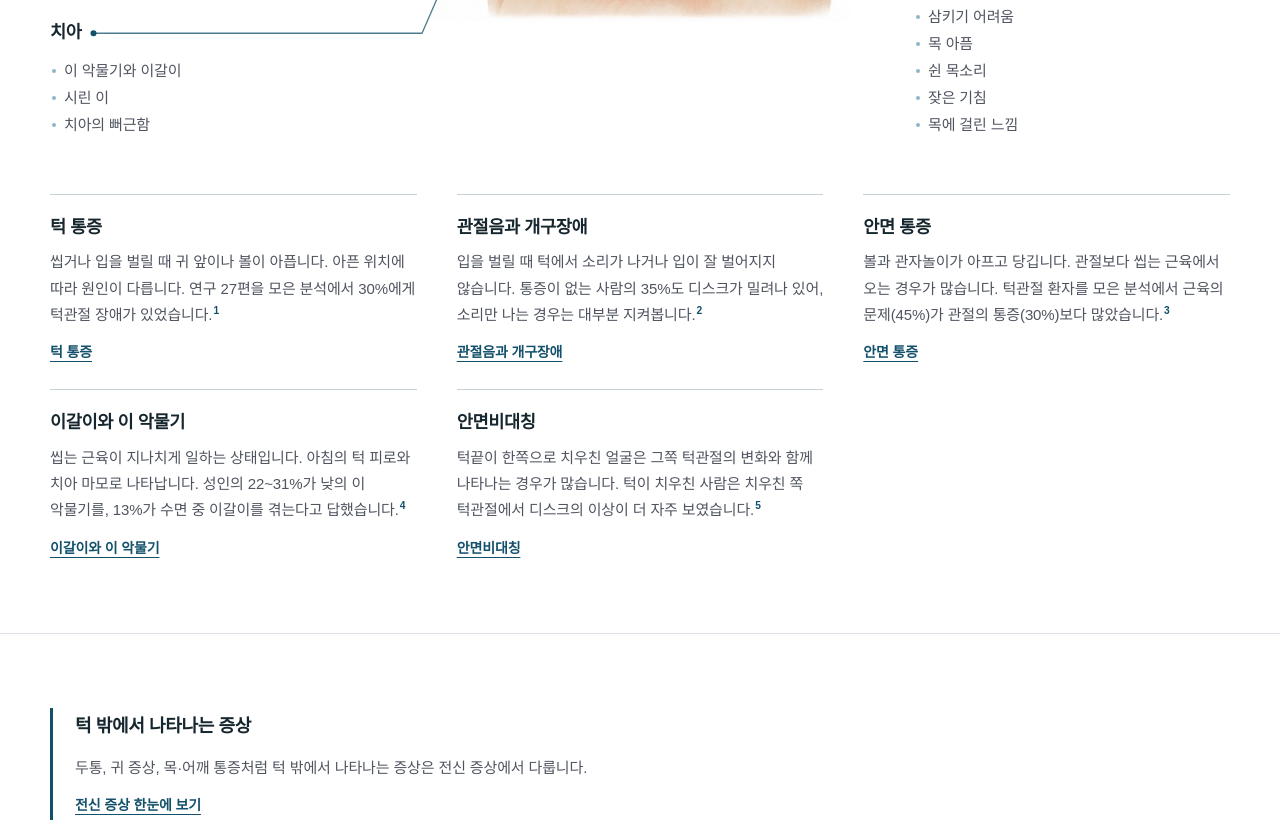
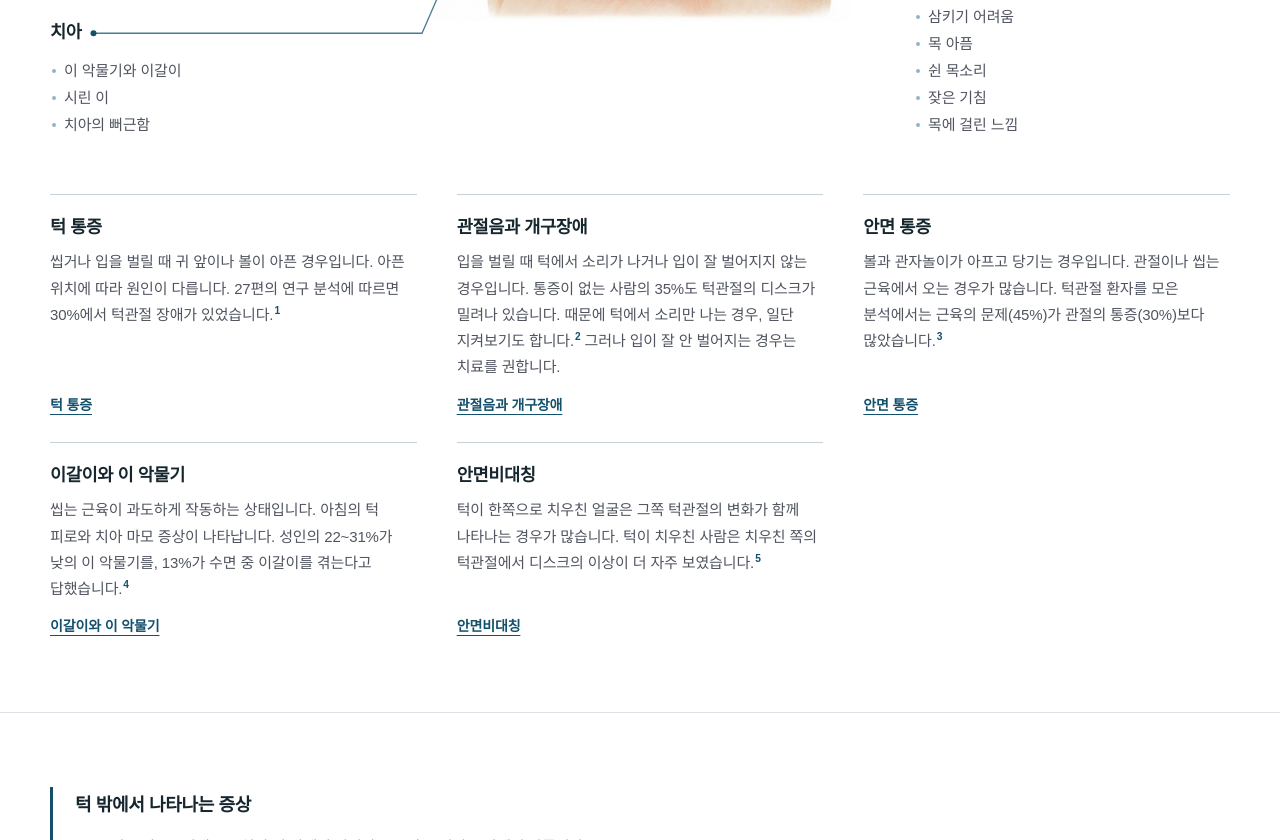
Before and after one commit to Moonho-Choi/meaw-tmj, a plain HTML site: page jaw.html in a window 1280 px wide. Shown: the part 1272-2112 px from the top of the page. Drawn offline with Linux system fonts and the light colour scheme; a web font is replaced by a local one.

Commit message:
턱관절 증상 한눈에 보기 글 다듬기(원장 문서 검수 반영)
- 대문 소개 문장 수정
- 다섯 증상 카드 설명 문장 수정, 관절음 카드에 치료 권고 문장 추가

Co-Authored-By: Claude Opus 5.5 <noreply@anthropic.com>

```diff
--- a/jaw.html
+++ b/jaw.html
@@ -536,7 +536,7 @@ section.refs{border-top:1px solid var(--line);padding-top:28px;padding-bottom:36
       <div class="crumb"><a href="index.html">홈</a> › <span>턱관절 증상</span></div>
       <h1 aria-label="턱관절 증상"><span class="w" style="--i:0">턱관절</span> <span class="w" style="--i:1">증상</span></h1>
       <p>턱관절 장애는 턱과 얼굴의 여러 자리에서 증상으로 나타납니다.
-      턱과 얼굴에서 직접 느끼는 증상 다섯 가지를 정리했습니다.</p>
+      턱과 얼굴에서 직접 느끼는 증상들을 정리했습니다.</p>
     </div>
   </section>
 
@@ -597,27 +597,27 @@ section.refs{border-top:1px solid var(--line);padding-top:28px;padding-bottom:36
         <div class="conns stagger">
           <article class="conn">
             <div class="conn-top"><span class="num">1</span><h3>턱 통증</h3></div>
-            <p>씹거나 입을 벌릴 때 귀 앞이나 볼이 아픕니다. 아픈 위치에 따라 원인이 다릅니다. 연구 27편을 모은 분석에서 30%에게 턱관절 장애가 있었습니다.<sup class="cite">1</sup></p>
+            <p>씹거나 입을 벌릴 때 귀 앞이나 볼이 아픈 경우입니다. 아픈 위치에 따라 원인이 다릅니다. 27편의 연구 분석에 따르면 30%에서 턱관절 장애가 있었습니다.<sup class="cite">1</sup></p>
             <a class="conn-link" href="sym-pain.html">턱 통증</a>
           </article>
           <article class="conn">
             <div class="conn-top"><span class="num">2</span><h3>관절음과 개구장애</h3></div>
-            <p>입을 벌릴 때 턱에서 소리가 나거나 입이 잘 벌어지지 않습니다. 통증이 없는 사람의 35%도 디스크가 밀려나 있어, 소리만 나는 경우는 대부분 지켜봅니다.<sup class="cite">2</sup></p>
+            <p>입을 벌릴 때 턱에서 소리가 나거나 입이 잘 벌어지지 않는 경우입니다. 통증이 없는 사람의 35%도 턱관절의 디스크가 밀려나 있습니다. 때문에 턱에서 소리만 나는 경우, 일단 지켜보기도 합니다.<sup class="cite">2</sup> 그러나 입이 잘 안 벌어지는 경우는 치료를 권합니다.</p>
             <a class="conn-link" href="sym-lock.html">관절음과 개구장애</a>
           </article>
           <article class="conn">
             <div class="conn-top"><span class="num">3</span><h3>안면 통증</h3></div>
-            <p>볼과 관자놀이가 아프고 당깁니다. 관절보다 씹는 근육에서 오는 경우가 많습니다. 턱관절 환자를 모은 분석에서 근육의 문제(45%)가 관절의 통증(30%)보다 많았습니다.<sup class="cite">3</sup></p>
+            <p>볼과 관자놀이가 아프고 당기는 경우입니다. 관절이나 씹는 근육에서 오는 경우가 많습니다. 턱관절 환자를 모은 분석에서는 근육의 문제(45%)가 관절의 통증(30%)보다 많았습니다.<sup class="cite">3</sup></p>
             <a class="conn-link" href="sym-face.html">안면 통증</a>
           </article>
           <article class="conn">
             <div class="conn-top"><span class="num">4</span><h3>이갈이와 이 악물기</h3></div>
-            <p>씹는 근육이 지나치게 일하는 상태입니다. 아침의 턱 피로와 치아 마모로 나타납니다. 성인의 22~31%가 낮의 이 악물기를, 13%가 수면 중 이갈이를 겪는다고 답했습니다.<sup class="cite">4</sup></p>
+            <p>씹는 근육이 과도하게 작동하는 상태입니다. 아침의 턱 피로와 치아 마모 증상이 나타납니다. 성인의 22~31%가 낮의 이 악물기를, 13%가 수면 중 이갈이를 겪는다고 답했습니다.<sup class="cite">4</sup></p>
             <a class="conn-link" href="sym-grind.html">이갈이와 이 악물기</a>
           </article>
           <article class="conn">
             <div class="conn-top"><span class="num">5</span><h3>안면비대칭</h3></div>
-            <p>턱끝이 한쪽으로 치우친 얼굴은 그쪽 턱관절의 변화와 함께 나타나는 경우가 많습니다. 턱이 치우친 사람은 치우친 쪽 턱관절에서 디스크의 이상이 더 자주 보였습니다.<sup class="cite">5</sup></p>
+            <p>턱이 한쪽으로 치우친 얼굴은 그쪽 턱관절의 변화가 함께 나타나는 경우가 많습니다. 턱이 치우친 사람은 치우친 쪽의 턱관절에서 디스크의 이상이 더 자주 보였습니다.<sup class="cite">5</sup></p>
             <a class="conn-link" href="sym-asym.html">안면비대칭</a>
           </article>
         </div>
```
